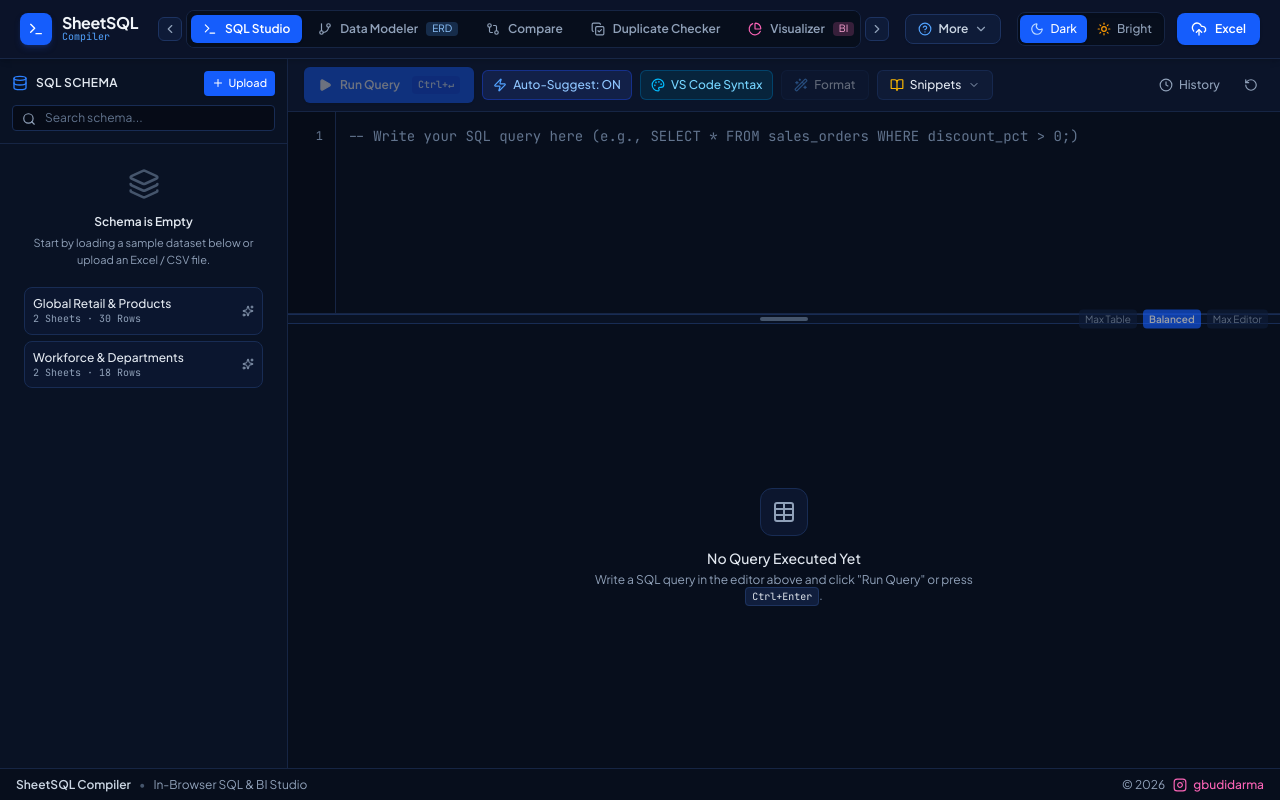
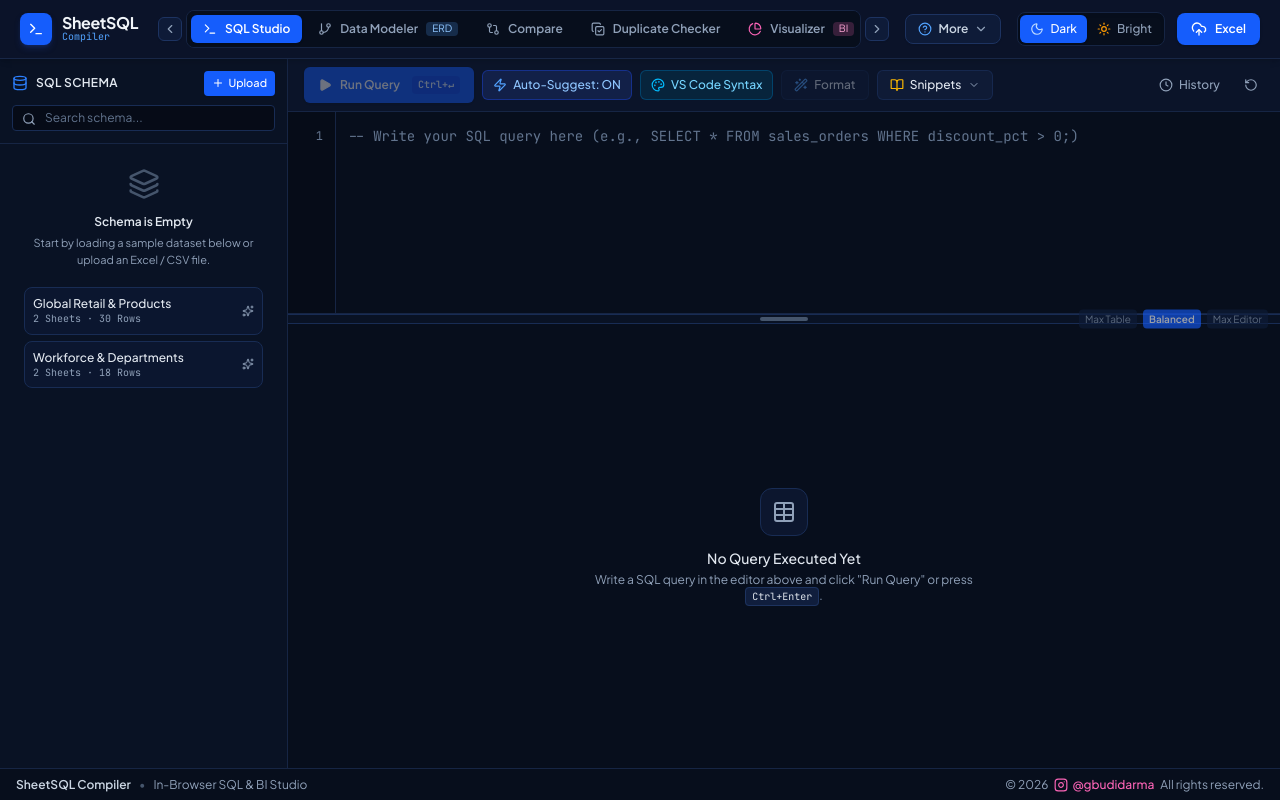
Before and after one commit to gbudidarma/BI_SQLSheetCompiler, a React (Vite) app: page / in a window 1280 px wide. Built offline with nearby package versions, Linux system fonts and the light colour scheme; what alasql would draw is missing.

Commit message:
style: update footer copyright to @gbudidarma with all rights reserved

```diff
--- a/src/App.tsx
+++ b/src/App.tsx
@@ -563,23 +563,24 @@ export default function App() {
 
       {/* Footer */}
       <footer className="shrink-0 h-8 px-4 flex items-center justify-between text-xs border-t border-[#162544] bg-[#070e1c] text-slate-400 select-none z-10 mb-14 md:mb-0">
-        <div className="flex items-center gap-2 truncate">
+        <div className="hidden sm:flex items-center gap-2 truncate">
           <span className="font-semibold text-slate-300">SheetSQL Compiler</span>
-          <span className="text-slate-600 hidden sm:inline">•</span>
-          <span className="hidden sm:inline text-slate-400">In-Browser SQL & BI Studio</span>
+          <span className="text-slate-600">•</span>
+          <span className="text-slate-400">In-Browser SQL & BI Studio</span>
         </div>
-        <div className="flex items-center gap-2 shrink-0">
+        <div className="flex items-center gap-1.5 shrink-0 w-full sm:w-auto justify-center sm:justify-end">
           <span>© {new Date().getFullYear()}</span>
           <a
             href="https://instagram.com/gbudidarma"
             target="_blank"
             rel="noopener noreferrer"
-            className="text-pink-400 hover:text-pink-300 font-medium inline-flex items-center gap-1.5 transition-colors group"
+            className="text-pink-400 hover:text-pink-300 font-medium inline-flex items-center gap-1 transition-colors group"
             title="Follow @gbudidarma on Instagram"
           >
             <Instagram className="w-3.5 h-3.5 transition-transform group-hover:scale-110" />
-            <span className="group-hover:underline">gbudidarma</span>
+            <span className="group-hover:underline">@gbudidarma</span>
           </a>
+          <span>All rights reserved.</span>
         </div>
       </footer>
 
--- a/src/components/TopBar.tsx
+++ b/src/components/TopBar.tsx
@@ -483,16 +483,19 @@ export const TopBar: React.FC<TopBarProps> = ({
 
           {/* Copyright & Instagram Footer */}
           <div className="mt-2.5 pt-2 border-t border-[#162544] flex items-center justify-between text-[11px] text-slate-400">
-            <span>© {new Date().getFullYear()} SheetSQL</span>
+            <div className="flex items-center gap-1">
+              <span>© {new Date().getFullYear()}</span>
               <a
                 href="https://instagram.com/gbudidarma"
                 target="_blank"
                 rel="noopener noreferrer"
-              className="text-pink-400 hover:text-pink-300 font-medium inline-flex items-center gap-1.5 transition-colors"
+                className="text-pink-400 hover:text-pink-300 font-medium inline-flex items-center gap-1 transition-colors"
               >
-              <Instagram className="w-3.5 h-3.5" />
-              <span>gbudidarma</span>
+                <Instagram className="w-3 h-3" />
+                <span>@gbudidarma</span>
               </a>
+            </div>
+            <span>All rights reserved.</span>
           </div>
         </div>
       )}
```
Lines whose indentation alone changed are shown as unchanged.
